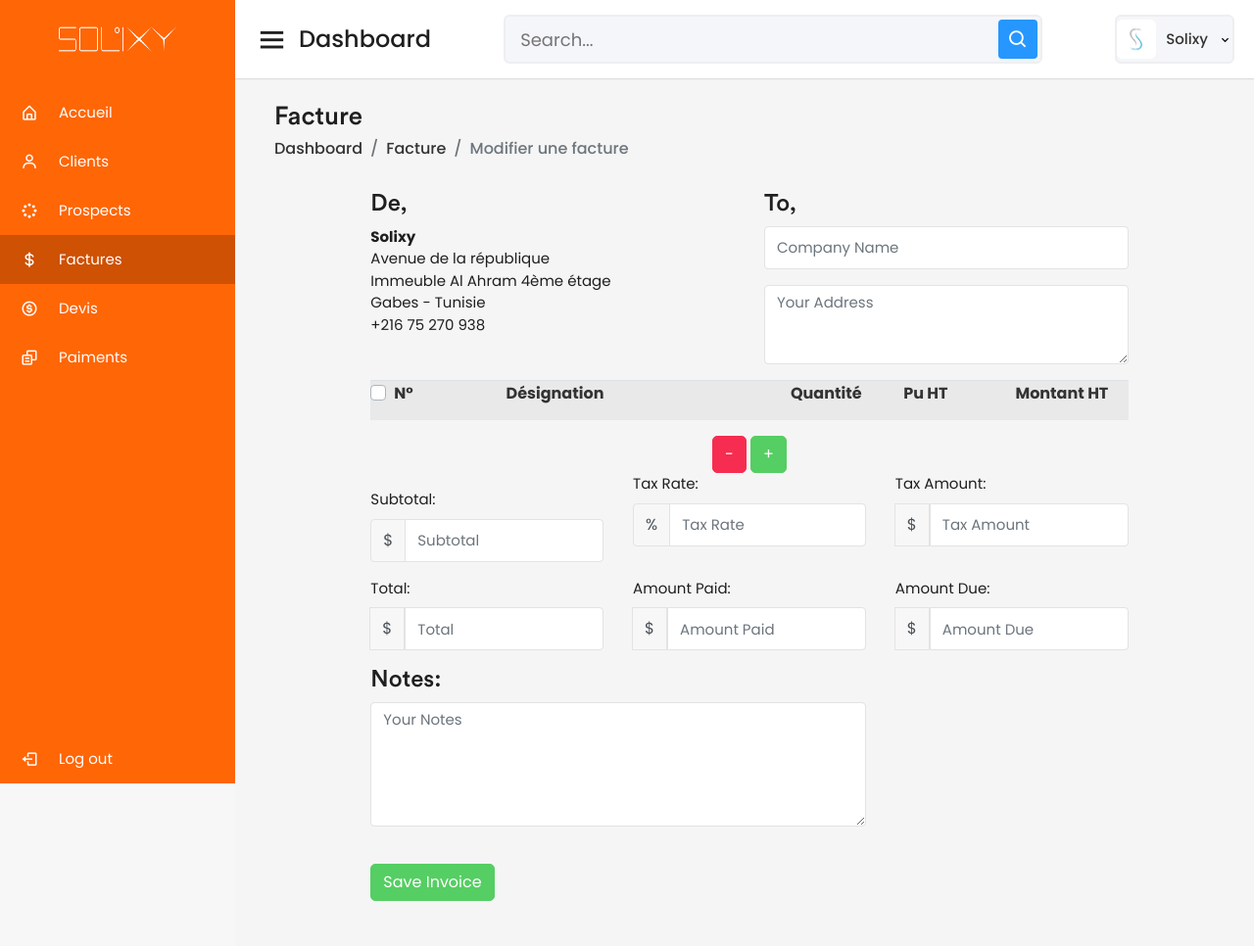
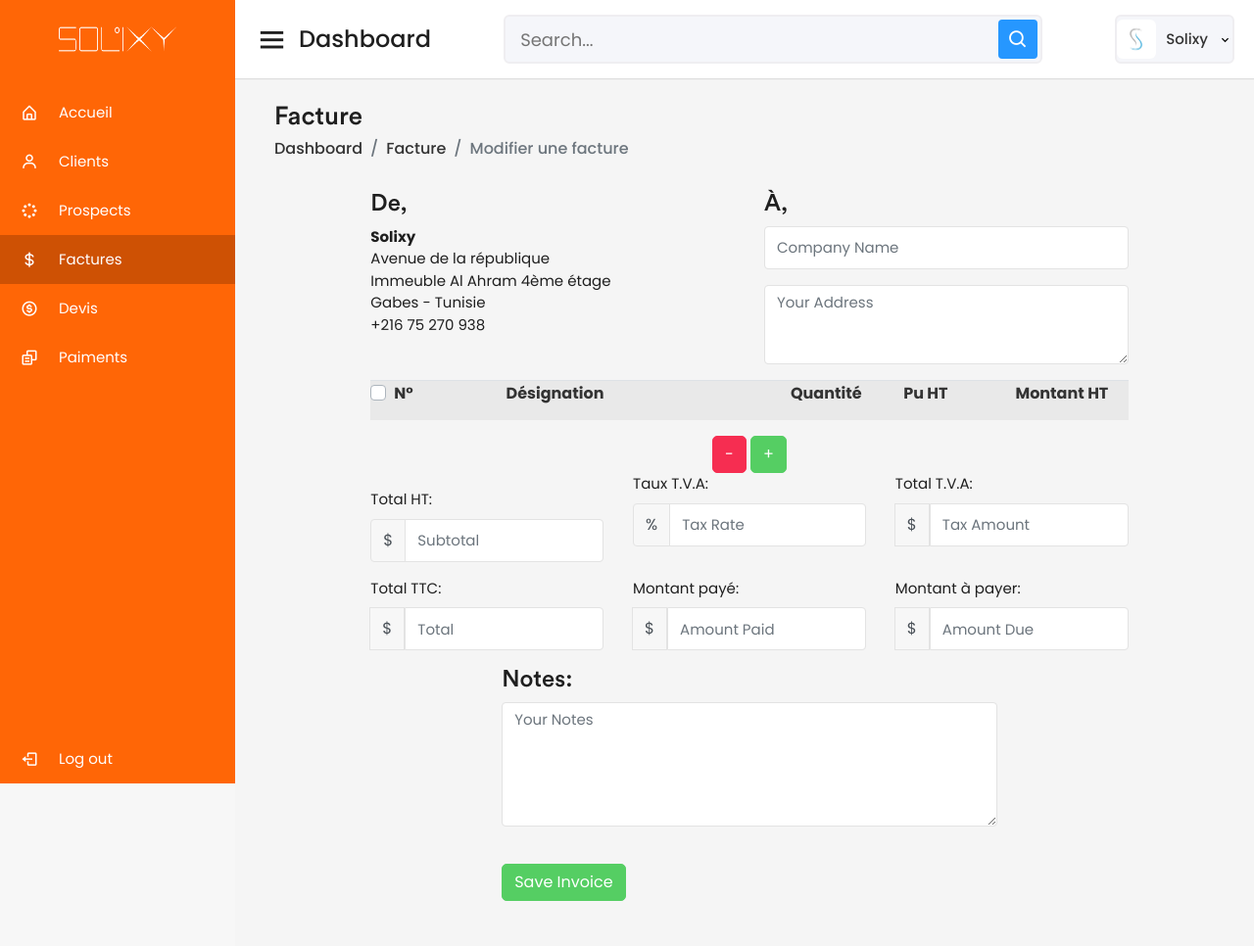
Before and after one commit to houssemhannachi/Outil-CRM-Stage-Ouvrier---Solixy, a PHP site: page /modifier_facture.php in a window 1280 px wide. Shown: the whole page at 98% size. Run offline with PHP 8.4, Linux system fonts and the light colour scheme; a user stored in the database is signed in; data that the repository does not hold is empty.

Commit message:
Update modifier_facture.php

```diff
--- a/modifier_facture.php
+++ b/modifier_facture.php
@@ -70,7 +70,7 @@ if(!empty($_GET['update_id']) && $_GET['update_id']) {
                			<?php echo $_SESSION['mobile']; ?><br>
 		      		</div>
 		      		<div class="col-xs-12 col-sm-6 col-md-6 col-lg-6">
-		      			<h3>To,</h3>
+		      			<h3>À,</h3>
 		      			<div class="form-group">
 							<input value="<?php echo $invoiceValues['order_receiver_name']; ?>" type="text" class="form-control" name="companyName" id="companyName" placeholder="Company Name" autocomplete="off">
 						</div>
@@ -127,7 +127,7 @@ if(!empty($_GET['update_id']) && $_GET['update_id']) {
 		      	<div class="row">
 				 	    <div class="col-xs-12 col-sm-4 col-md-4 col-lg-4">
 							<div class="form-group mt-3 mb-3">
-								<label>Subtotal: &nbsp;</label>
+								<label>Total HT: &nbsp;</label>
 								<div class="input-group">
 									<div class="input-group-prepend currency">
 										<span class="input-group-text currency">$</span>
@@ -138,7 +138,7 @@ if(!empty($_GET['update_id']) && $_GET['update_id']) {
 						</div>
 						<div class="col-xs-12 col-sm-4 col-md-4 col-lg-4">
 							<div class="form-group">
-								<label>Tax Rate: &nbsp;</label>
+								<label>Taux T.V.A: &nbsp;</label>
 								<div class="input-group">
 								<div class="input-group-prepend">
 									<span class="input-group-text">%</span>
@@ -149,7 +149,7 @@ if(!empty($_GET['update_id']) && $_GET['update_id']) {
 						</div>
 						<div class="col-xs-12 col-sm-4 col-md-4 col-lg-4">
 							<div class="form-group">
-								<label>Tax Amount: &nbsp;</label>
+								<label>Total T.V.A: &nbsp;</label>
 								<div class="input-group">
 									<div class="input-group-append currency"><span class="input-group-text">$</span></div>
 									<input value="<?php echo $invoiceValues['order_total_tax']; ?>" type="number" class="form-control" name="taxAmount" id="taxAmount" placeholder="Tax Amount">
@@ -158,7 +158,7 @@ if(!empty($_GET['update_id']) && $_GET['update_id']) {
 							</div>
 							<div class="col-xs-12 col-sm-4 col-md-4 col-lg-4">
 							<div class="form-group">
-								<label>Total: &nbsp;</label>
+								<label>Total TTC: &nbsp;</label>
 								<div class="input-group">
 									<div class="input-group-append currency"><span class="input-group-text">$</span></div>
 									<input value="<?php echo $invoiceValues['order_total_after_tax']; ?>" type="number" class="form-control" name="totalAftertax" id="totalAftertax" placeholder="Total">
@@ -167,7 +167,7 @@ if(!empty($_GET['update_id']) && $_GET['update_id']) {
 							</div>
 							<div class="col-xs-12 col-sm-4 col-md-4 col-lg-4">
 							<div class="form-group">
-								<label>Amount Paid: &nbsp;</label>
+								<label>Montant payé: &nbsp;</label>
 								<div class="input-group">
 									<div class="input-group-append currency"><span class="input-group-text">$</span></div>
 									<input value="<?php echo $invoiceValues['order_amount_paid']; ?>" type="number" class="form-control" name="amountPaid" id="amountPaid" placeholder="Amount Paid">
@@ -176,14 +176,14 @@ if(!empty($_GET['update_id']) && $_GET['update_id']) {
 							</div>
 							<div class="col-xs-12 col-sm-4 col-md-4 col-lg-4">
 							<div class="form-group">
-								<label>Amount Due: &nbsp;</label>
+								<label>Montant à payer: &nbsp;</label>
 								<div class="input-group">
 									<div class="input-group-append currency"><span class="input-group-text">$</span></div>
 									<input value="<?php echo $invoiceValues['order_total_amount_due']; ?>" type="number" class="form-control" name="amountDue" id="amountDue" placeholder="Amount Due">
 								</div>
 							</div>
 							</div>
-		     		<div class="col-xs-12 col-sm-8 col-md-8 col-lg-8">
+		     		<div class="col-xs-12 col-sm-8 col-md-8 col-lg-8 center">
 		      			<h3>Notes: </h3>
 		      			<div class="form-group">
 							<textarea class="form-control txt" rows="5" name="notes" id="notes" placeholder="Your Notes"><?php echo $invoiceValues['note']; ?></textarea>
```
